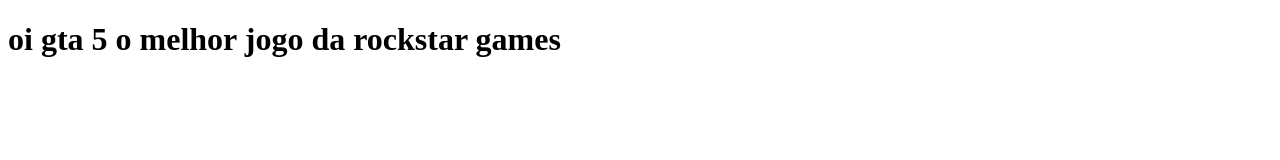
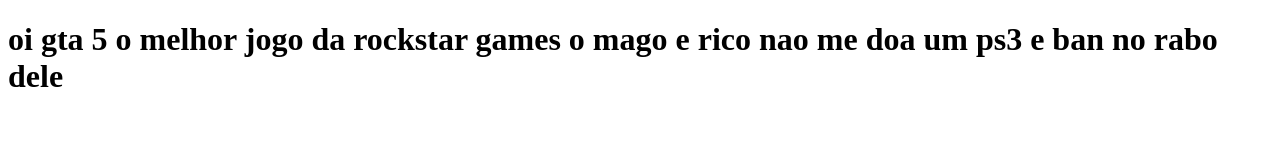
Before and after one commit to SPEEDGAMES21/O-MAGO, a plain HTML site: page index.html in a window 1280 px wide. Drawn offline with Linux system fonts and the light colour scheme.

Commit message:
Update index.html

```diff
--- a/index.html
+++ b/index.html
@@ -5,7 +5,7 @@
     <meta name="viewport" content="width=device-width, initial-scale=1.0">
     <title>Document</title>
 </head>
-<body><h1>oi gta 5 o melhor jogo da rockstar games </h1>
+<body><h1>oi gta 5 o melhor jogo da rockstar games o mago e rico nao me doa um ps3 e ban no rabo dele </h1>
 
 </body>
 </html>
```
